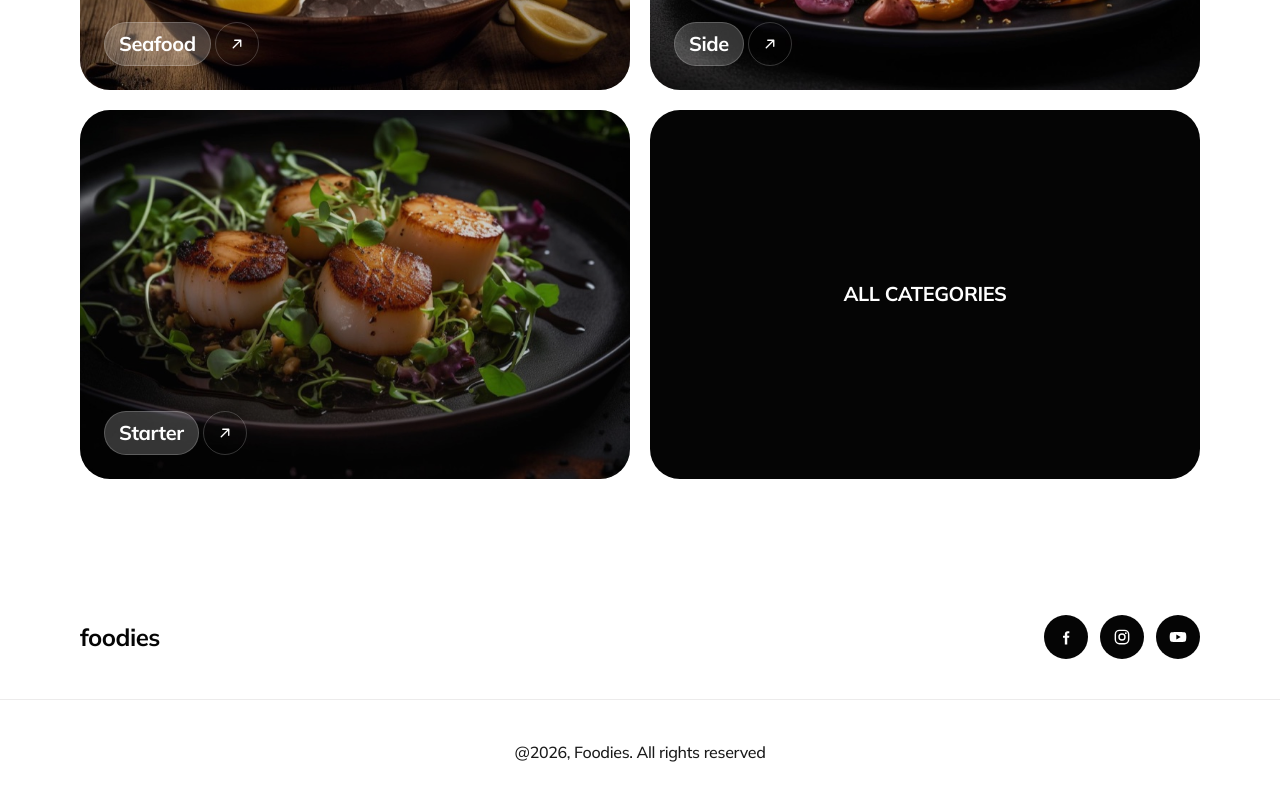
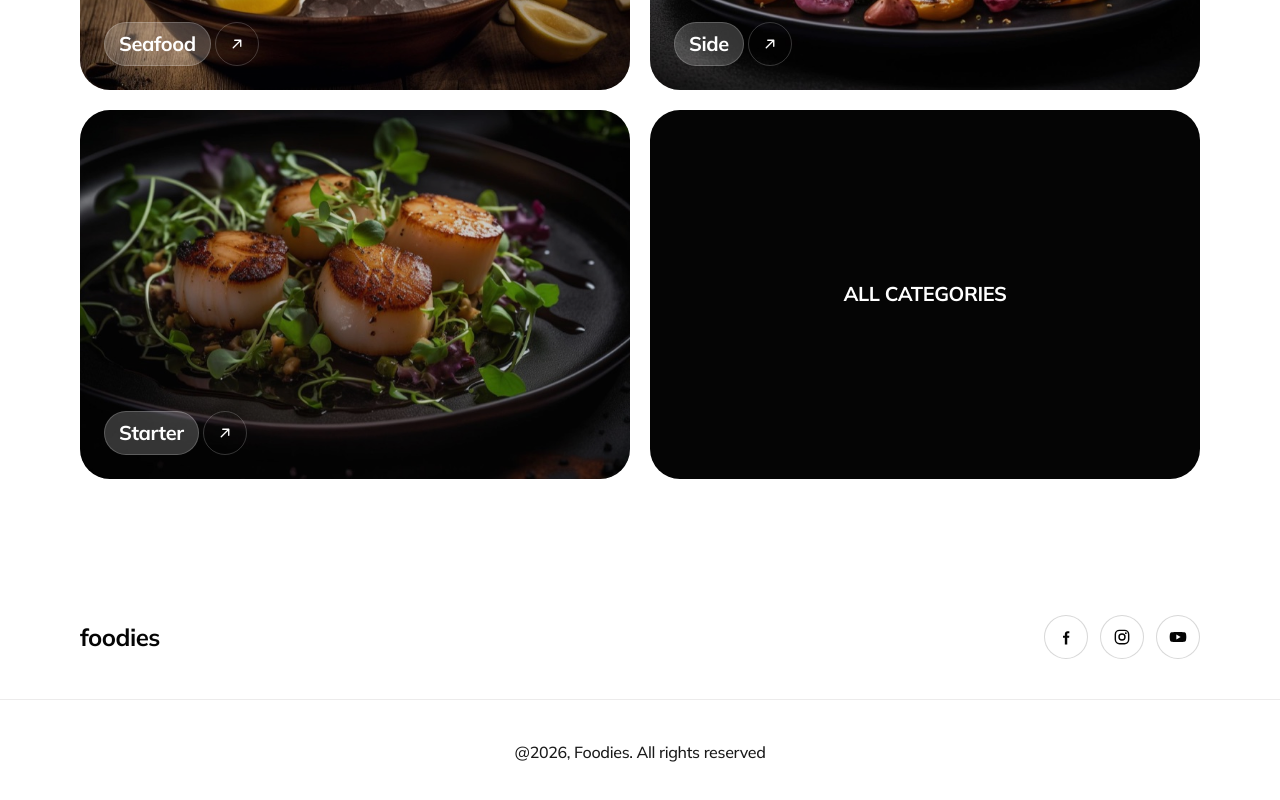
Before and after one commit to sanyanut/foodies-client, a React (Vite) app: page / in a window 1280 px wide. Shown: the part 3448-4248 px from the top of the page. Built offline with nearby package versions, Linux system fonts and the light colour scheme; no server answers.

Commit message:
fix(footer): dark social icons on white circles
Show the Facebook/Instagram/YouTube buttons as dark icons on a white
circle with a light border, matching the design, instead of white icons
on a black fill.

```diff
--- a/src/fragments/NetworkLinks/NetworkLinks.tsx
+++ b/src/fragments/NetworkLinks/NetworkLinks.tsx
@@ -24,7 +24,7 @@ export const NetworkLinks = () => (
           target="_blank"
           rel="noreferrer"
           aria-label={link.name}
-          className="flex h-11 w-11 items-center justify-center rounded-full bg-main text-white transition-colors hover:bg-dark"
+          className="flex h-11 w-11 items-center justify-center rounded-full border border-gray/60 bg-white text-main transition-colors hover:border-main"
         >
           <Icon name={link.icon} className="h-5 w-5" />
         </a>
```
